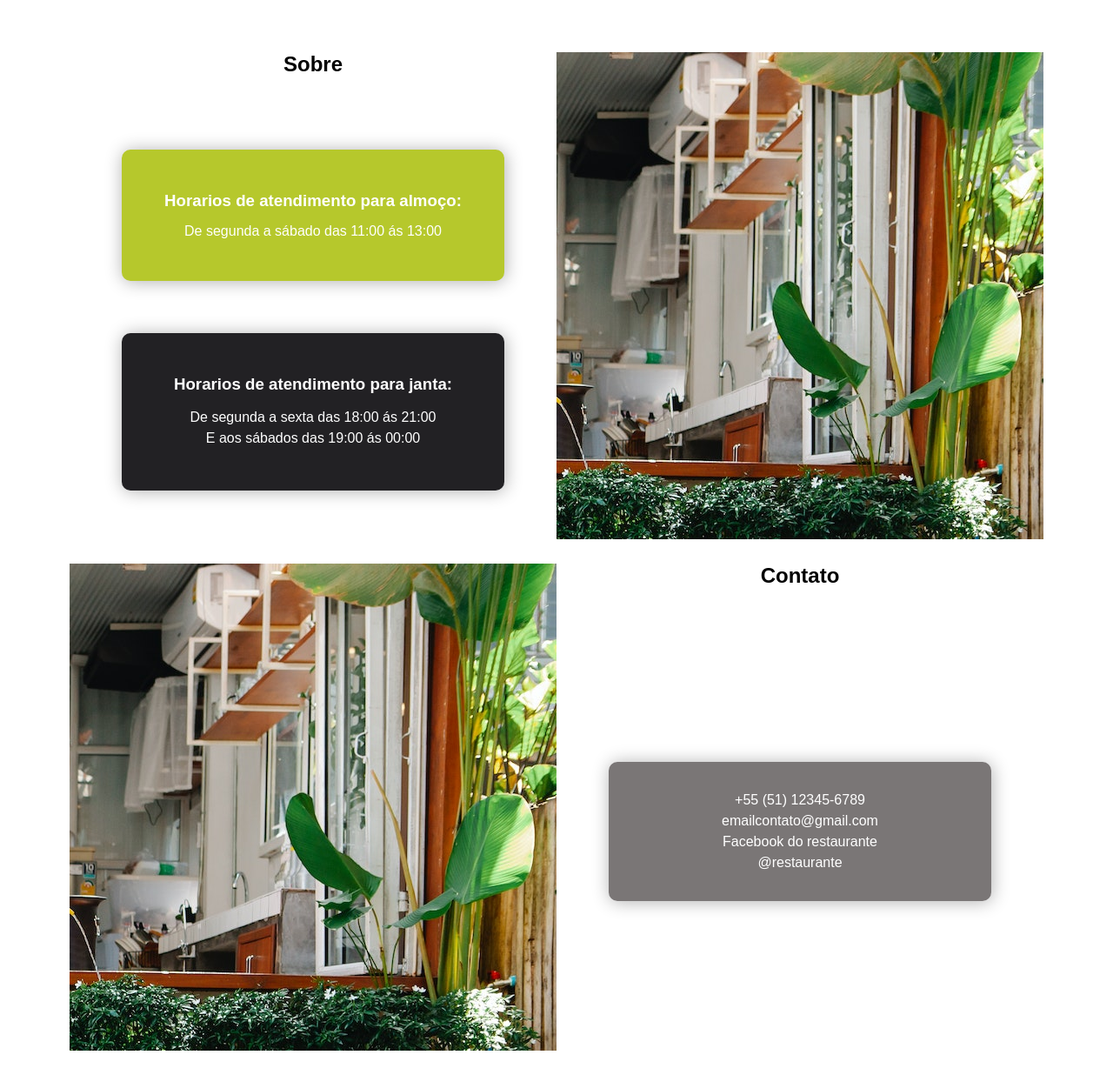
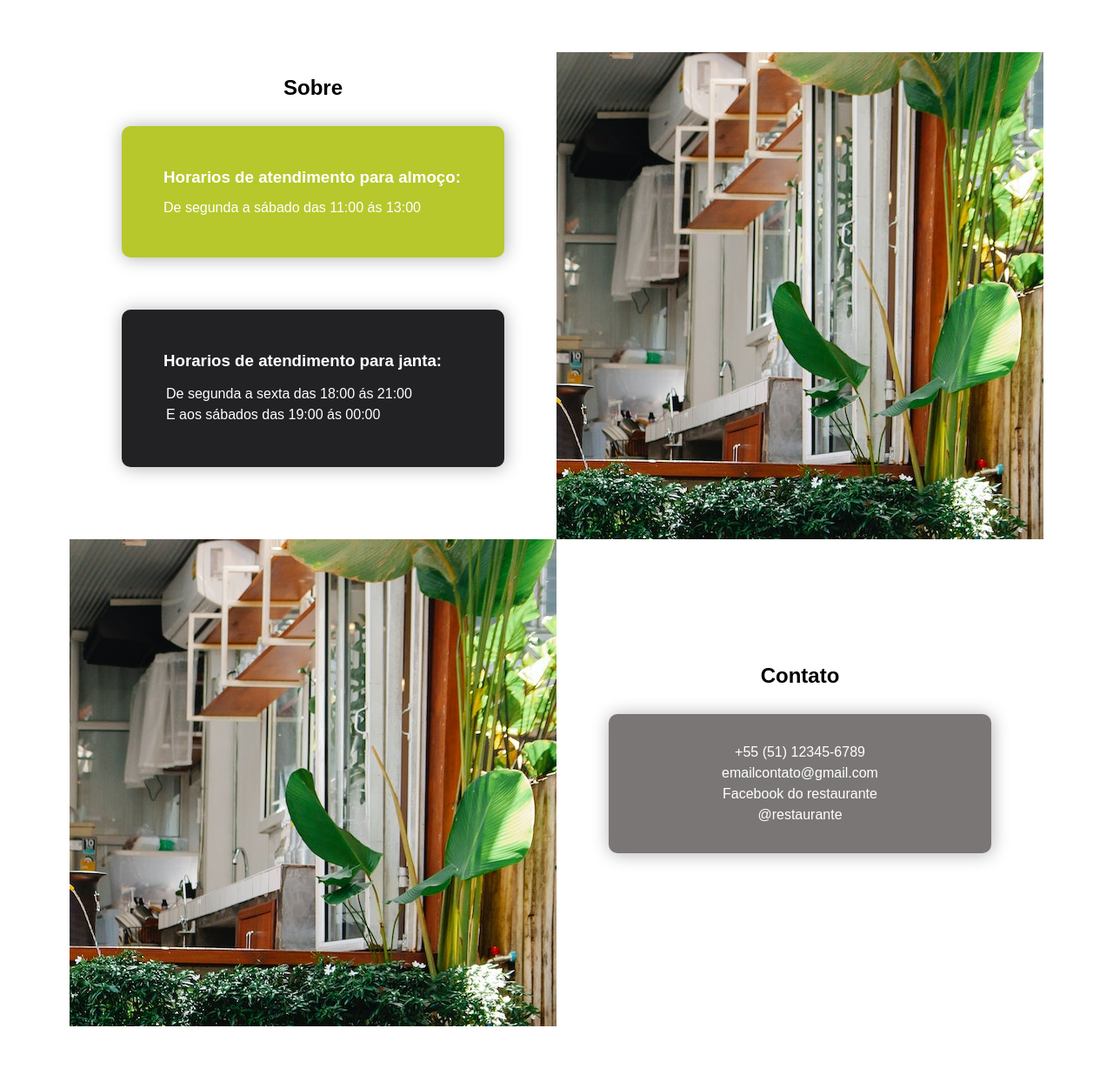
Before and after one commit to guilherme-possebon/Restaurante, a React (Vite) app: page / in a window 1280 px wide. Shown: the part 582-1818 px from the top of the page at 87% size. After the commit the page ends 1762 px from the top, so only its background shows below. Built offline with nearby package versions, Linux system fonts and the light colour scheme.

Commit message:
Adicionando mais coisas para o site

```diff
--- a/src/Components/AboutPlusContact.jsx
+++ b/src/Components/AboutPlusContact.jsx
@@ -4,9 +4,9 @@ export default function AboutPlusContact() {
     return (
         <div className="containerAboutPlusContact">
             <div className="about">
-                <div className="text">
+                <div className="containerList">
+                    <div className="listAbout">
                         <h2>Sobre</h2>
-                        <div className="listAbout">
                         <ul className="almoco">
                             <li><h3>Horarios de atendimento para almoço:</h3></li>
                             <li><p>De segunda a sábado das 11:00 ás 13:00</p></li>
@@ -19,12 +19,15 @@ export default function AboutPlusContact() {
                     </div>
                 </div>
                 <div className="imgAbout"></div>
+
+
+
             </div>
             <div className="contact">
                 <div className="imgContact"></div>
-                    <div className="text">
+                    <div className="containerList">
+                        <div className="listContact">
                             <h2>Contato</h2>
-                            <div className="listContact">
                             <ul>
                                 <li><span>+55 (51) 12345-6789</span></li>
                                 <li><span><a href="mailto:emaildecontatodorestaurante@gmail.com">emailcontato@gmail.com</a></span></li>
--- a/src/Components/Css/AboutPlusContact.css
+++ b/src/Components/Css/AboutPlusContact.css
@@ -16,14 +16,14 @@
     justify-content: center;
     align-items: center;
     width: 560px;
-    height: 560px;
+    height: 533px;
 }
 .imgAbout, .imgContact {
     background-image: url("/exemplo3.jpg");
     background-position: right top;
     background-attachment: fixed;
     width: 560px;
-    height: 560px;
+    height: 560px
 }
 
 
@@ -66,7 +66,6 @@
     display: flex;
     justify-content: center;
 }
-
 .listContact ul {
     list-style: none;
     background-color: rgba(47, 42, 42, 0.641);
```
Lines whose indentation alone changed are shown as unchanged.
